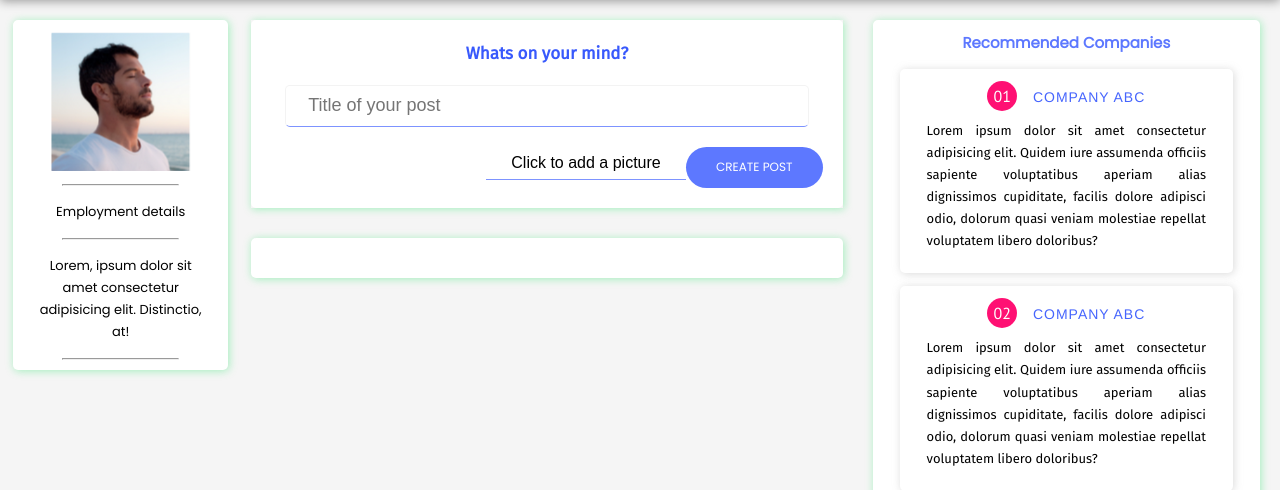
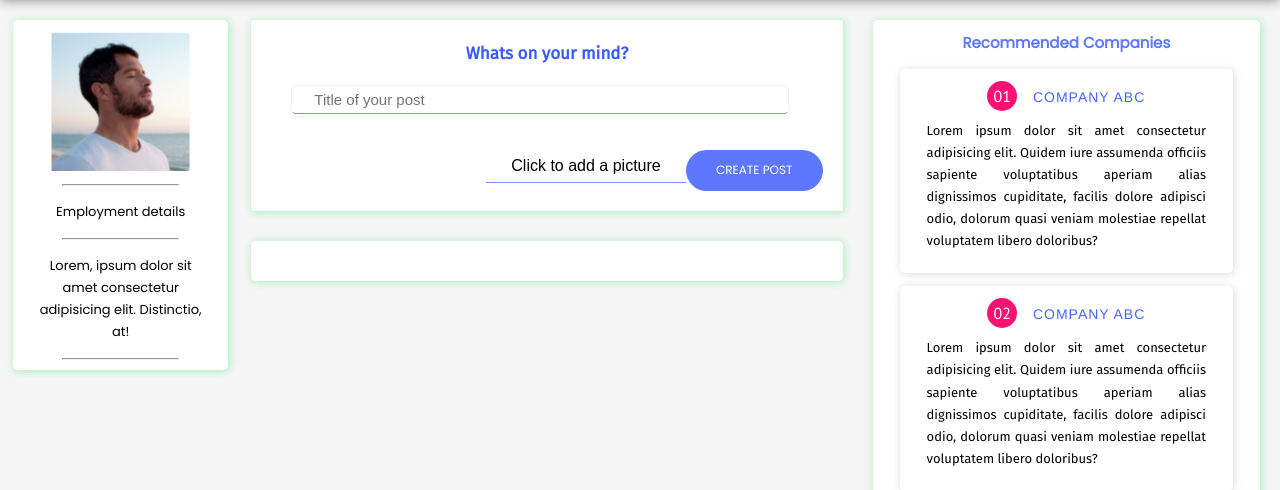
Before and after one commit to saileshbro/kamnepal, a PHP site: page /dashboard.php in a window 1280 px wide. Shown: the part 99-589 px from the top of the page. Run offline with PHP 8.4, Linux system fonts and the light colour scheme; the visitor is signed in with stand-in values (Sample User, id 1); data that the repository does not hold is empty; some libraries are stand-ins or nearby versions.

Commit message:
created post completed debugging to be done

```diff
--- a/css/main.css
+++ b/css/main.css
@@ -2039,9 +2039,11 @@ div.ui-datepicker {
 }
 
 .dashboard-body .dashboard-middle .create-post form input[type="text"],
-.dashboard-body .dashboard-middle .create-post form textarea {
+.dashboard-body .dashboard-middle .create-post form textarea,
+.dashboard-body .dashboard-middle .create-post form select {
   margin-bottom: 1rem;
   display: block;
+  padding: .5rem 1rem !important;
 }
 
 .dashboard-body .dashboard-middle .create-post form h2 {
@@ -2122,8 +2124,27 @@ div.ui-datepicker {
   letter-spacing: -.1rem;
 }
 
+.dashboard-body .dashboard-middle .create-post form .inp-grp {
+  display: -webkit-box;
+  display: -ms-flexbox;
+  display: flex;
+  width: 95%;
+  margin: 0 auto;
+}
+
+.dashboard-body .dashboard-middle .create-post form .inp-grp input {
+  width: 55%;
+  display: inline-block;
+  margin-right: 2rem !important;
+}
+
+.dashboard-body .dashboard-middle .create-post form .inp-grp select {
+  width: 45%;
+}
+
 .dashboard-body .dashboard-middle .create-post form input[type="text"],
-.dashboard-body .dashboard-middle .create-post form textarea {
+.dashboard-body .dashboard-middle .create-post form textarea,
+.dashboard-body .dashboard-middle .create-post form select {
   display: block;
   padding: 1rem;
   width: 95%;
@@ -2132,36 +2153,42 @@ div.ui-datepicker {
   border: 1px solid rgba(0, 0, 0, 0.05);
   border-bottom: 0.1rem solid rgba(93, 120, 255, 0.8);
   margin: 1.6rem auto;
-  font-size: 1.7rem;
+  font-size: 1.5rem !important;
+  background: white;
 }
 
 .dashboard-body .dashboard-middle .create-post form input[type="text"]:focus,
-.dashboard-body .dashboard-middle .create-post form textarea:focus {
+.dashboard-body .dashboard-middle .create-post form textarea:focus,
+.dashboard-body .dashboard-middle .create-post form select:focus {
   -webkit-box-shadow: 0 0.4rem 2px -2px #0fe456;
           box-shadow: 0 0.4rem 2px -2px #0fe456;
 }
 
 .dashboard-body .dashboard-middle .create-post form input[type="text"]::-webkit-input-placeholder,
-.dashboard-body .dashboard-middle .create-post form textarea::-webkit-input-placeholder {
-  font-size: 1.8rem;
+.dashboard-body .dashboard-middle .create-post form textarea::-webkit-input-placeholder,
+.dashboard-body .dashboard-middle .create-post form select::-webkit-input-placeholder {
+  font-size: 1.5rem;
   padding: 1.2rem;
 }
 
 .dashboard-body .dashboard-middle .create-post form input[type="text"]:-ms-input-placeholder,
-.dashboard-body .dashboard-middle .create-post form textarea:-ms-input-placeholder {
-  font-size: 1.8rem;
+.dashboard-body .dashboard-middle .create-post form textarea:-ms-input-placeholder,
+.dashboard-body .dashboard-middle .create-post form select:-ms-input-placeholder {
+  font-size: 1.5rem;
   padding: 1.2rem;
 }
 
 .dashboard-body .dashboard-middle .create-post form input[type="text"]::-ms-input-placeholder,
-.dashboard-body .dashboard-middle .create-post form textarea::-ms-input-placeholder {
-  font-size: 1.8rem;
+.dashboard-body .dashboard-middle .create-post form textarea::-ms-input-placeholder,
+.dashboard-body .dashboard-middle .create-post form select::-ms-input-placeholder {
+  font-size: 1.5rem;
   padding: 1.2rem;
 }
 
 .dashboard-body .dashboard-middle .create-post form input[type="text"]::placeholder,
-.dashboard-body .dashboard-middle .create-post form textarea::placeholder {
-  font-size: 1.8rem;
+.dashboard-body .dashboard-middle .create-post form textarea::placeholder,
+.dashboard-body .dashboard-middle .create-post form select::placeholder {
+  font-size: 1.5rem;
   padding: 1.2rem;
 }
 
--- a/dashboard.php
+++ b/dashboard.php
@@ -4,7 +4,11 @@ include 'database/db.php';
 $db = new Database();
 $con = $db->con;
 $user_id = getColumn("select id from user where email='$email'", 'id');
+$type = getColumn("select type from user where email='$email'", 'type');
 $fname = getColumn("select fname from profile where user_id ='$user_id'", "fname");
+if ($type == 'Jobseeker') {
+  $category = getColumn("select category from profile where user_id='$user_id'", 'category');
+}
 ?>
 <!DOCTYPE html>
 <html lang="en">
@@ -49,33 +53,56 @@ $fname = getColumn("select fname from profile where user_id ='$user_id'", "fname
         </section>
         <section class="dashboard-middle">
             <div class="create-post">
-                <form action="dashboard.php" method="POST">
+                <form id="createPost">
                     <h2>Whats on your mind?</h2>
-                    <input type="text" id="postTitle" placeholder="Title of your post">
+                    <?php if ($type === 'Jobseeker') {
+                      echo "<div class='inp-grp' style='width:100%;'>";
+                    } else {
+                      echo "<div class='inp-grp' style='width:95%;'>";
+                    }
+                    ?>
+                      <input type="text" id="title" placeholder="Title of your post">
+                      <?php
+                      if ($type === 'Employer') {
+                        echo "<select name='category' ><option value='Jobs Category' selected='true' disabled='disabled'>Category</option>";
+                        $sql = "select * from category";
+                        $res = mysqli_query($con, $sql);
+                        if ($res) {
+                          while ($row = mysqli_fetch_array($res)) {
+                            echo "<option value=" . $row['id'] . ">" . $row['name'] . "</option>";
+                          }
+                          echo "</select>";
+                        }
+
+                      }
+                      ?>
+                    </div>
                     <div style="margin: 0 20px; margin-bottom:20px; border-radius:5px;">
                     <textarea class="fr-view" name="createpost" id="editor" cols="30" style="display:none;" rows="10" placeholder="Body of your post"></textarea>
                     </div>
                     <div class="create-button">
                       <!-- <button class="button-primary">Add Media files</button> -->
-                      <input type="file" name="" id="">
-                      <a href='javascript:;' class="button-primary" onclick="getData();">Create Post</a>
+                      <input type="file" name="file" id="">
+                      <a href='javascript:;' id='create-button' class="button-primary">Create Post</a>
+                    </div>
                 </div>
             </form>
-            </div>
             <div class="actual-post">
+              <!-- show jobs here -->
               <?php
-              while ($row = mysqli_fetch_assoc($res)) {
-                echo '<div class="job">
+              if ($type === 'Jobseeker') {
+
+              }
+              ?>
+              <!-- <div class="job">
                 <div class="job-title"><a href="javascript:;" id="' . $row['id'] . '"class="links jobPosts">' . $row['title'] . '</a></div>
                   <div class="job-body">' . $row['body'] . '</div>
                     <div class="job-by">
                       <span class="job-name"><a href="">ABC Company</a></span>
                       <span class="job-date">' . $row['updated_at'] . '</span>
                   </div>
-              </div>';
-              }
-              ?>
                 </div>
+              </div> -->
         </section>
         <section class="dashboard-right">
             <div class="dashboard-comp">
@@ -102,11 +129,25 @@ $fname = getColumn("select fname from profile where user_id ='$user_id'", "fname
   </div>
   <?php require('./includes/footer.php') ?>
   <script src="//cdn.ckeditor.com/4.11.1/standard/ckeditor.js"></script>
+  <script> user_id = "<?= $user_id ?>";</script>
   <script>
-
-    // function getData(){
-      //   console.log(createpost.getData());
-    // };
+    $('.create-button .button-primary').click(()=>{
+      var title = document.getElementById('title').value;
+      var category = $('#createPost select').val();
+        $.ajax({
+        type: 'POST',
+        url: 'createpost.php',
+        data: {
+          user_id: user_id,
+          title: title,
+          body: createpost.getData(),
+          category: category
+        },
+        success: (data)=>{
+          alert(data);
+        }
+      });
+    });
   </script>
   <script src="/js/app.js"></script>
 </body>
--- a/index.php
+++ b/index.php
@@ -49,7 +49,7 @@ $res = mysqli_query($con, $sql);
         while ($row = mysqli_fetch_assoc($res)) {
             echo '<div class="job">
               <div class="job-title"><a href="javascript:;" id="' . $row['id'] . '"class="links jobPosts">' . $row['title'] . '</a></div>
-              <div class="job-body">' . $row['body'] . '</div>
+              <div class="job-body">' . html_entity_decode(htmlspecialchars_decode($row['body'])) . '</div>
               <div class="job-by">
               <span class="job-name"><a href="">ABC Company</a></span>
               <span class="job-date">' . $row['updated_at'] . '</span>
--- a/js/app.js
+++ b/js/app.js
@@ -226,7 +226,7 @@ $(document).ready(() => {
   });
 
   // dashboard
-  $('#postTitle').click(() => {
+  $('#title').click(() => {
     $('#cke_editor').fadeToggle();
   });
 
--- a/login/login.php
+++ b/login/login.php
@@ -7,7 +7,7 @@ $email = $_SESSION['email'] ?? "";
 $user_id = getColumn("SELECT id FROM user WHERE email='$email'", "id");
 if (strlen($email) > 0) {
         // redirect after login
-    header("Location: ../dashboard.php?user_id=$user_id");
+    header("Location: ../dashboard.php");
 }
 ?>
 <!DOCTYPE html>
--- a/scss/pages/_dashboard.scss
+++ b/scss/pages/_dashboard.scss
@@ -78,10 +78,11 @@
         }
 
         input[type="text"],
-        textarea {
+        textarea,
+        select {
           margin-bottom: 1rem;
           display: block;
-
+          padding: .5rem 1rem !important;
         }
 
         h2 {
@@ -144,8 +145,27 @@
           }
         }
 
+        .inp-grp {
+          display: flex;
+          width: 95%;
+          margin: 0 auto;
+
+          input {
+            width: 55%;
+            display: inline-block;
+            margin-right: 2rem !important;
+
+          }
+
+          select {
+            width: 45%;
+
+          }
+        }
+
         input[type="text"],
-        textarea {
+        textarea,
+        select {
           display: block;
           padding: 1rem;
           width: 95%;
@@ -154,14 +174,15 @@
           border: 1px solid rgba(black, 0.05);
           border-bottom: 0.1rem solid rgba($color-primary, 0.8);
           margin: 1.6rem auto;
-          font-size: 1.7rem;
+          font-size: 1.5rem !important;
+          background: white;
 
           &:focus {
             box-shadow: 0 0.4rem 2px -2px $color-tertiary-dark;
           }
 
           &::placeholder {
-            font-size: 1.8rem;
+            font-size: 1.5rem;
             padding: 1.2rem;
           }
         }
```
Also changed, not shown: createpost.php (added, +20 -0 lines), 1 other file. Lines whose indentation alone changed are shown as unchanged.
